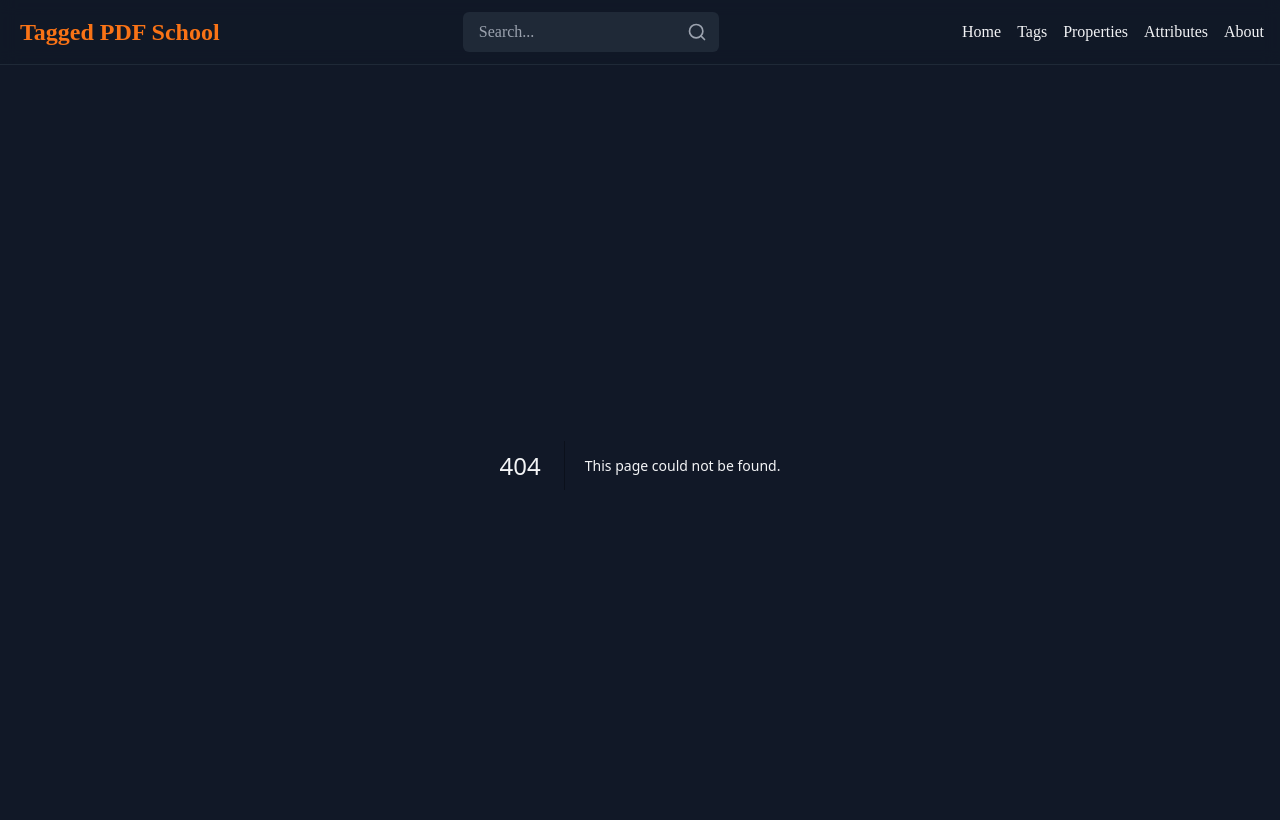
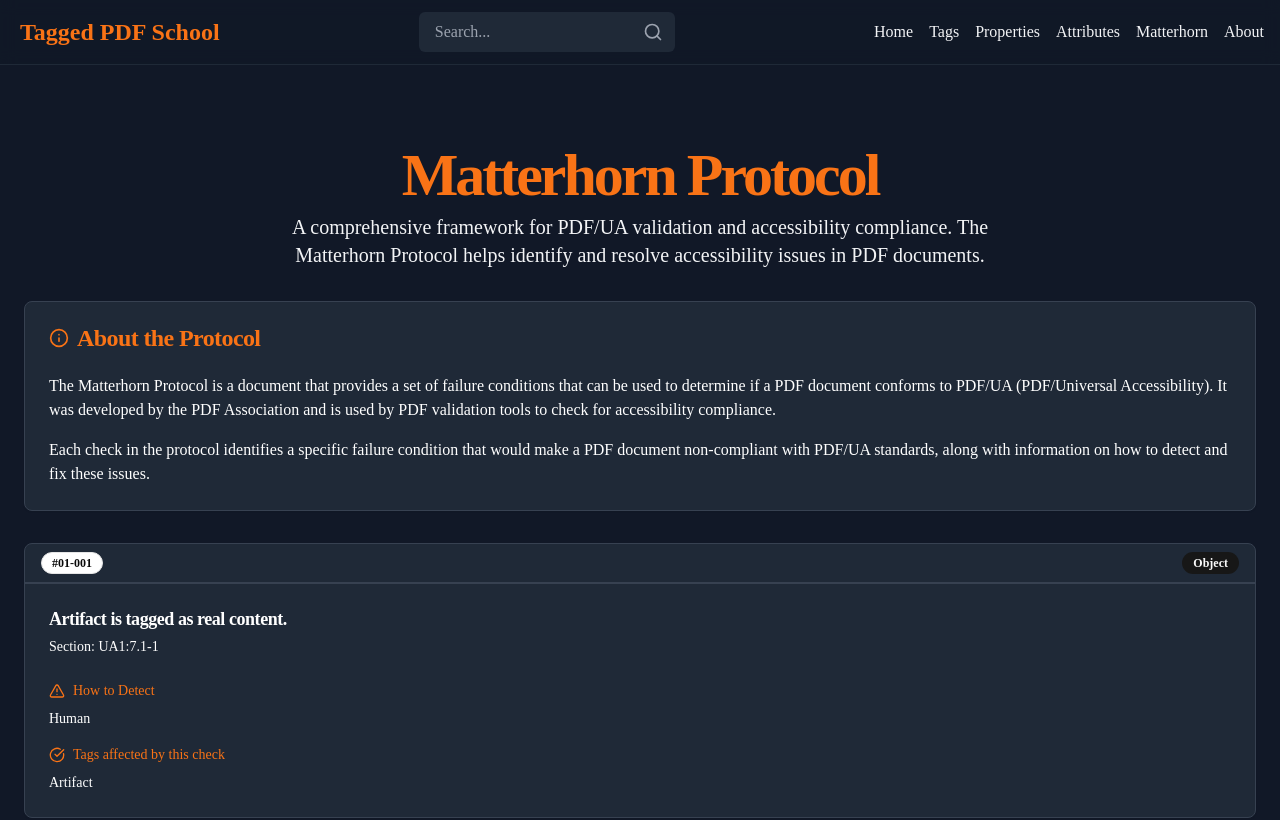
Before and after one commit to Hroco/TaggedPDFSchool, a Next.js app: page /matterhorn in a window 1280 px wide. Before the commit this address had no page. Shown: the top 820 px of the page. Built offline with nearby package versions, Linux system fonts and the light colour scheme.

Commit message:
feat: Added page for Matterhorn checks

```diff
--- a/package.json
+++ b/package.json
@@ -19,6 +19,7 @@
     "@radix-ui/react-accordion": "^1.2.3",
     "@radix-ui/react-scroll-area": "^1.2.3",
     "@radix-ui/react-slot": "^1.1.2",
+    "@radix-ui/react-tabs": "^1.1.3",
     "@t3-oss/env-nextjs": "^0.10.1",
     "class-variance-authority": "^0.7.1",
     "clsx": "^2.1.1",
--- /dev/null
+++ b/src/app/matterhorn/page.tsx
@@ -0,0 +1,164 @@
+"use client";
+import Link from "next/link";
+import checks from "~/assets/matterhornProtocol.json";
+import {
+  Card,
+  CardContent,
+  CardDescription,
+  CardHeader,
+  CardTitle,
+} from "~/components/ui/card";
+import { AlertTriangle, Info, CheckCircle } from "lucide-react";
+import { Badge } from "~/components/ui/badge";
+import React, { useEffect, useRef } from "react";
+import { useSearchParams } from "next/navigation";
+
+type Check = {
+  index: string;
+  failureCondition: string;
+  section: string;
+  type: "Object" | "--" | "Doc" | "Page" | "JS" | "All";
+  how: "Human" | "Machine" | "--";
+  see: string;
+  relatedTags: string[];
+};
+
+export default function About() {
+  const allChecks = checks as Check[];
+  const searchParams = useSearchParams();
+  const checkIndex = searchParams.get("check");
+  const checkRefs = useRef<Record<string, HTMLDivElement | null>>({});
+
+  useEffect(() => {
+    console.log("checkIndex", checkIndex);
+    if (checkIndex) {
+      const element = checkRefs.current[checkIndex];
+      if (element) {
+        // Smooth scroll to the element with a small delay to ensure the page is rendered
+        setTimeout(() => {
+          element.scrollIntoView({ behavior: "smooth", block: "center" });
+        }, 100);
+      }
+    }
+  }, [checkIndex]);
+
+  return (
+    <div className="flex min-h-screen flex-col items-center">
+      <main className="flex-1">
+        <section className="w-full py-12 md:py-16 lg:py-20">
+          <div className="container px-4 md:px-6">
+            <div className="mb-8 flex flex-col items-center space-y-4 text-center">
+              <div className="space-y-2">
+                <h1 className="text-3xl font-bold tracking-tighter text-orange-500 sm:text-4xl md:text-5xl lg:text-6xl/none">
+                  Matterhorn Protocol
+                </h1>
+                <p className="mx-auto max-w-[700px] md:text-xl">
+                  A comprehensive framework for PDF/UA validation and
+                  accessibility compliance. The Matterhorn Protocol helps
+                  identify and resolve accessibility issues in PDF documents.
+                </p>
+              </div>
+            </div>
+
+            <div className="mb-8">
+              <Card className="border border-gray-700 bg-gray-800 dark:border-gray-600">
+                <CardHeader>
+                  <CardTitle className="flex items-center text-orange-500">
+                    <Info className="mr-2 h-5 w-5" />
+                    About the Protocol
+                  </CardTitle>
+                </CardHeader>
+                <CardContent>
+                  <p className="text-white dark:text-gray-400">
+                    The Matterhorn Protocol is a document that provides a set of
+                    failure conditions that can be used to determine if a PDF
+                    document conforms to PDF/UA (PDF/Universal Accessibility).
+                    It was developed by the PDF Association and is used by PDF
+                    validation tools to check for accessibility compliance.
+                  </p>
+                  <p className="mt-4 text-white dark:text-gray-400">
+                    Each check in the protocol identifies a specific failure
+                    condition that would make a PDF document non-compliant with
+                    PDF/UA standards, along with information on how to detect
+                    and fix these issues.
+                  </p>
+                </CardContent>
+              </Card>
+            </div>
+            {allChecks.map((check, index) => (
+              <Card
+                key={index}
+                ref={(el) => {
+                  checkRefs.current[check.index] = el;
+                }}
+                id={`check-${check.index}`}
+                className={`mb-6 overflow-hidden border border-gray-700 bg-gray-800 text-white ${check.index === checkIndex ? "border-orange-500" : ""}`}
+              >
+                <div className="flex items-center justify-between border-b-2 border-gray-700 px-4 py-2">
+                  <Badge
+                    variant="outline"
+                    className="bg-white dark:bg-gray-800"
+                  >
+                    #{check.index}
+                  </Badge>
+                  <Badge>{check.type}</Badge>
+                </div>
+                <CardHeader>
+                  <CardTitle className="text-lg font-semibold leading-tight">
+                    {check.failureCondition}
+                  </CardTitle>
+                  <CardDescription className="text-sm text-white">
+                    Section: {check.section}
+                  </CardDescription>
+                </CardHeader>
+                <CardContent>
+                  <div className="space-y-4">
+                    <div>
+                      <h3 className="mb-2 flex items-center text-sm font-medium text-orange-500">
+                        <AlertTriangle className="mr-2 h-4 w-4" />
+                        How to Detect
+                      </h3>
+                      <p className="text-sm">{check.how}</p>
+                    </div>
+                    {check.relatedTags.length > 0 && (
+                      <div>
+                        <h3 className="mb-2 flex items-center text-sm font-medium text-orange-500">
+                          <CheckCircle className="mr-2 h-4 w-4" />
+                          Tags affected by this check
+                        </h3>
+                        <p className="text-sm">
+                          {check.relatedTags.map((tag, index) => {
+                            return (
+                              <React.Fragment key={index}>
+                                <span>{index > 0 ? ", " : ""}</span>
+                                <Link
+                                  href={`/tags/${tag}`}
+                                  className="inline py-1 text-sm transition-colors hover:text-orange-500"
+                                >
+                                  {tag}
+                                </Link>
+                              </React.Fragment>
+                            );
+                          })}
+                        </p>
+                      </div>
+                    )}
+                    {check.see && check.see !== "-" && (
+                      <div>
+                        <h3 className="mb-2 flex items-center text-sm font-medium text-orange-500">
+                          <CheckCircle className="mr-2 h-4 w-4" />
+                          See Also
+                        </h3>
+                        <p className="text-sm">{check.see}</p>
+                      </div>
+                    )}
+                  </div>
+                </CardContent>
+              </Card>
+            ))}
+          </div>
+        </section>
+      </main>
+    </div>
+  );
+}
--- a/src/app/tags/[tag]/Tag.tsx
+++ b/src/app/tags/[tag]/Tag.tsx
@@ -21,12 +21,12 @@ export default function Tag({ currentTag }: { currentTag: string }) {
   });
 
   const attributesForTag = attributes.filter((attribute) => {
-    const relatedTags = attribute.relatedTags as string[];
+    const relatedTags = attribute.relatedTags;
     return relatedTags.includes(tag.name);
   });
 
   const propertiesForTag = properties.filter((propertie) => {
-    const relatedTags = propertie.relatedTags as string[];
+    const relatedTags = propertie.relatedTags;
     return relatedTags.includes(tag.name);
   });
 
@@ -195,7 +195,16 @@ export default function Tag({ currentTag }: { currentTag: string }) {
         <h2 className="mb-3 text-2xl font-semibold">Validation Tips</h2>
         <ul className="ml-4 list-disc text-gray-300">
           {checksForTag.map((tip) => {
-            return <li key={tip.index}>{tip.failureCondition}</li>;
+            return (
+              <li key={tip.index}>
+                <Link
+                  href={`/matterhorn?check=${tip.index}`}
+                  className="inline py-1 text-sm transition-colors hover:text-orange-500"
+                >
+                  {tip.failureCondition}
+                </Link>
+              </li>
+            );
           })}
         </ul>
       </section>
--- a/src/components/Navbar.tsx
+++ b/src/components/Navbar.tsx
@@ -215,6 +215,12 @@ export const Navbar = () => {
         >
           Attributes
         </Link>
+        <Link
+          href="/matterhorn"
+          className="transition-colors hover:text-orange-500"
+        >
+          Matterhorn
+        </Link>
         <Link href="/about" className="transition-colors hover:text-orange-500">
           About
         </Link>
--- /dev/null
+++ b/src/components/ui/tabs.tsx
@@ -0,0 +1,55 @@
+"use client"
+
+import * as React from "react"
+import * as TabsPrimitive from "@radix-ui/react-tabs"
+
+import { cn } from "~/lib/utils"
+
+const Tabs = TabsPrimitive.Root
+
+const TabsList = React.forwardRef<
+  React.ElementRef<typeof TabsPrimitive.List>,
+  React.ComponentPropsWithoutRef<typeof TabsPrimitive.List>
+>(({ className, ...props }, ref) => (
+  <TabsPrimitive.List
+    ref={ref}
+    className={cn(
+      "inline-flex h-10 items-center justify-center rounded-md bg-muted p-1 text-muted-foreground",
+      className
+    )}
+    {...props}
+  />
+))
+TabsList.displayName = TabsPrimitive.List.displayName
+
+const TabsTrigger = React.forwardRef<
+  React.ElementRef<typeof TabsPrimitive.Trigger>,
+  React.ComponentPropsWithoutRef<typeof TabsPrimitive.Trigger>
+>(({ className, ...props }, ref) => (
+  <TabsPrimitive.Trigger
+    ref={ref}
+    className={cn(
+      "inline-flex items-center justify-center whitespace-nowrap rounded-sm px-3 py-1.5 text-sm font-medium ring-offset-background transition-all focus-visible:outline-none focus-visible:ring-2 focus-visible:ring-ring focus-visible:ring-offset-2 disabled:pointer-events-none disabled:opacity-50 data-[state=active]:bg-background data-[state=active]:text-foreground data-[state=active]:shadow-sm",
+      className
+    )}
+    {...props}
+  />
+))
+TabsTrigger.displayName = TabsPrimitive.Trigger.displayName
+
+const TabsContent = React.forwardRef<
+  React.ElementRef<typeof TabsPrimitive.Content>,
+  React.ComponentPropsWithoutRef<typeof TabsPrimitive.Content>
+>(({ className, ...props }, ref) => (
+  <TabsPrimitive.Content
+    ref={ref}
+    className={cn(
+      "mt-2 ring-offset-background focus-visible:outline-none focus-visible:ring-2 focus-visible:ring-ring focus-visible:ring-offset-2",
+      className
+    )}
+    {...props}
+  />
+))
+TabsContent.displayName = TabsPrimitive.Content.displayName
+
+export { Tabs, TabsList, TabsTrigger, TabsContent }
```
Also changed, not shown: 1 other file (tests, documents, lock files or other folders).
